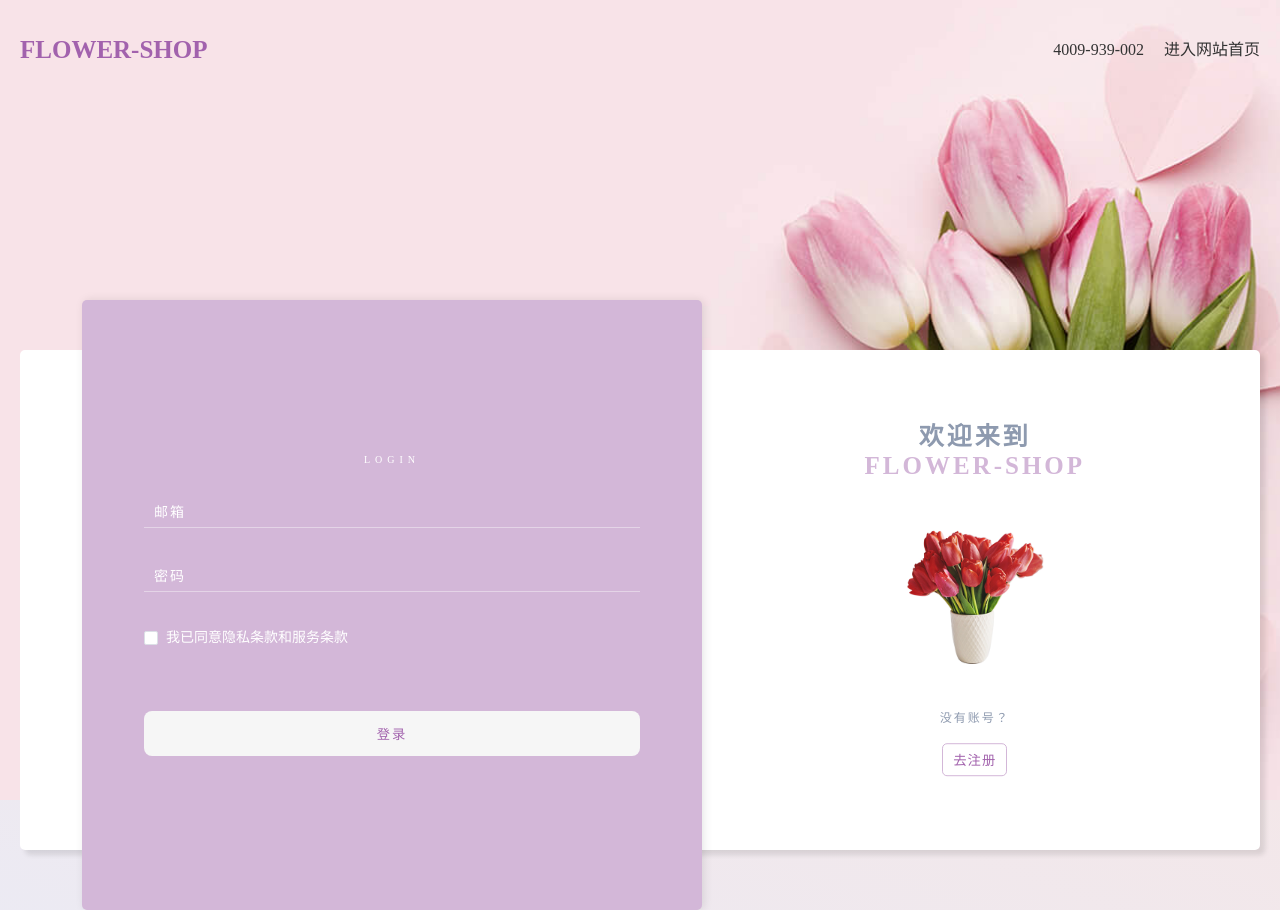
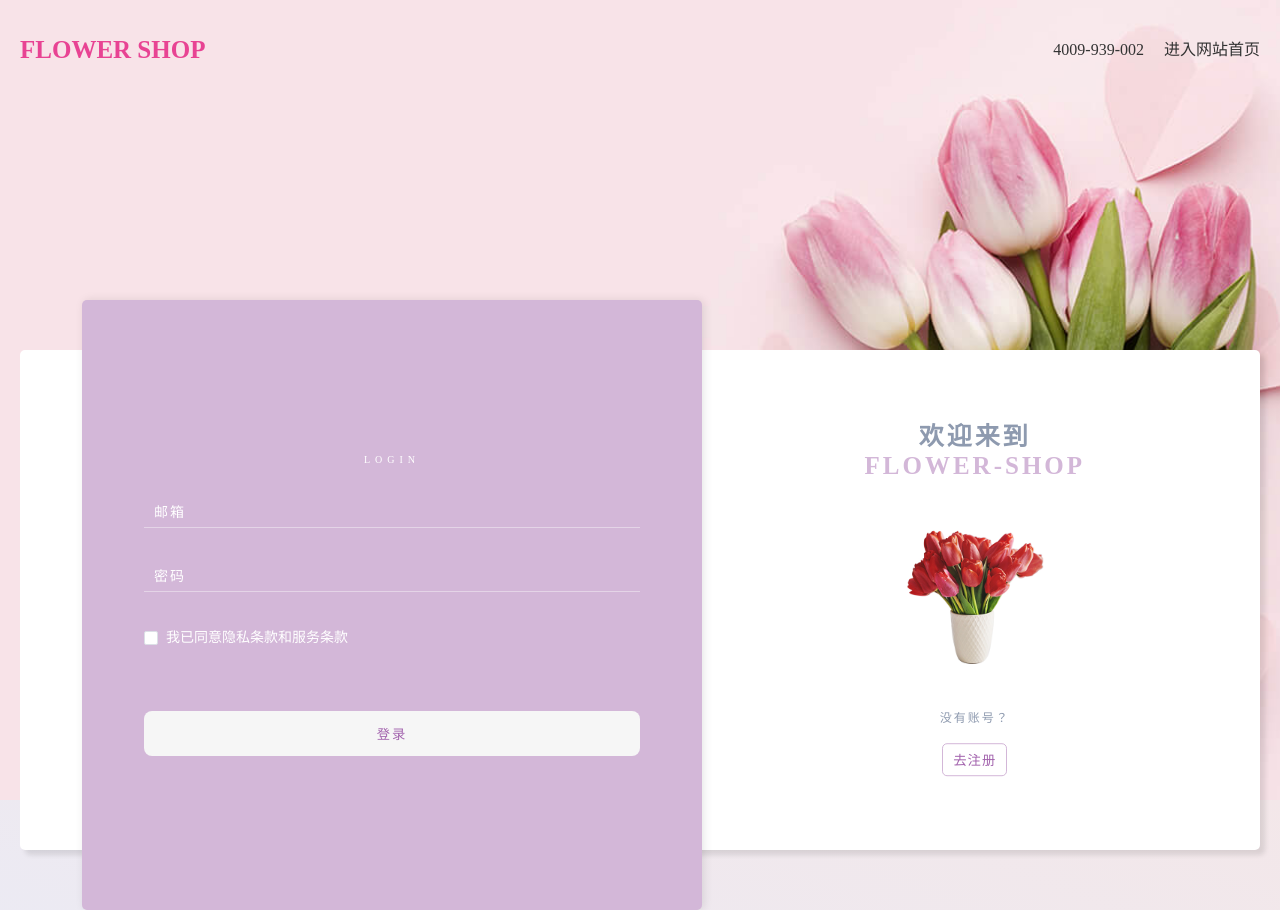
Before and after one commit to camille0401/vue-flower-shop-web, a Vue app: page /login in a window 1280 px wide. Built offline with nearby package versions, Linux system fonts and the light colour scheme; a small style sheet from the web is missing.

Commit message:
color-update

```diff
--- a/index.html
+++ b/index.html
@@ -1,12 +1,18 @@
-<!DOCTYPE html>
+<!doctype html>
 <html lang="">
   <head>
-    <meta charset="UTF-8">
-    <link rel="icon" href="/favicon.ico">
-    <meta name="viewport" content="width=device-width, initial-scale=1.0">
-    <title>FLOWER-SHOP</title>
-    <link rel="stylesheet" href="//at.alicdn.com/t/font_2143783_iq6z4ey5vu.css">
-    <link rel="stylesheet" href="//at.alicdn.com/t/c/font_4852366_0z89yqmuq6ni.css">
+    <meta charset="UTF-8" />
+    <link rel="icon" href="/favicon.ico" />
+    <meta name="viewport" content="width=device-width, initial-scale=1.0" />
+    <title>FLOWER SHOP</title>
+    <link
+      rel="stylesheet"
+      href="//at.alicdn.com/t/font_2143783_iq6z4ey5vu.css"
+    />
+    <link
+      rel="stylesheet"
+      href="//at.alicdn.com/t/c/font_4852366_0z89yqmuq6ni.css"
+    />
   </head>
   <body>
     <div id="app"></div>
--- a/src/components/FSLogo.vue
+++ b/src/components/FSLogo.vue
@@ -1,7 +1,7 @@
 <template>
     <h1 class="logo">
         <RouterLink to="/">
-            <span>FLOWER-SHOP</span>
+            <span>FLOWER SHOP</span>
         </RouterLink>
     </h1>
 </template>
--- a/src/main.js
+++ b/src/main.js
@@ -8,7 +8,7 @@ import { lazyImgPlugin } from "@/directives";
 
 const app = createApp(App);
 
-document.title="FLOWER-SHOP";
+document.title = "FLOWER SHOP";
 
 app.use(createPinia().use(piniaPluginPersistedstate));
 app.use(router);
--- a/src/styles/element/light.scss
+++ b/src/styles/element/light.scss
@@ -2,7 +2,7 @@
   $colors: (
     'primary': (
       // 主色
-      'base': #a262ad,
+      'base': #e84393,
     ),
     'success': (
       // 成功色
--- a/src/styles/variable.scss
+++ b/src/styles/variable.scss
@@ -6,7 +6,7 @@ $--font_light: 'Hiragino UD Serif W4 JIS2004', 'UD Reimin TC R', 'UD Reimin SC R
 $--font_go: "Yu Gothic", "Hiragino Kaku Gothic ProN", "Hiragino Kaku Gothic Pro", "Meiryo", sans-serif;
 $bodyBgColor: #FFFFFF;
 $HtmlElementColor: #FFEAEA;
-$fs-base-color: #a262ad;
+$fs-base-color: #e84393;
 $helpColor: #e26237;
 $sucColor: #1dc779;
 $warnColor: #ffb302;
--- a/src/views/Detail/index.vue
+++ b/src/views/Detail/index.vue
@@ -71,7 +71,7 @@
                             <el-input-number v-model="count" />
                             <!-- 按钮组件 -->
                             <div>
-                                <el-button size="large" class="btn" @click="handleAddCart">
+                                <el-button type="primary" size="large" class="btn" @click="handleAddCart">
                                     加入购物车
                                 </el-button>
                             </div>
--- a/src/views/Home/components/HomePanel.vue
+++ b/src/views/Home/components/HomePanel.vue
@@ -30,21 +30,24 @@ defineProps({
 <style scoped lang='scss'>
 .home-panel {
     .head {
-        padding: 40px 0;
         display: flex;
         align-items: flex-end;
+        padding: 20px 0;
+        margin: 20px auto;
+        background: rgba(255, 51, 153, .05);
 
         h3 {
             flex: 1;
             font-size: 3.2rem;
             font-weight: normal;
-            margin-left: 6px;
             height: 35px;
             line-height: 35px;
+            text-align: center;
+            color: #333;
 
             small {
                 font-size: 1.6rem;
-                color: #999;
+                color: $fs-base-color;
                 margin-left: 20px;
             }
         }
--- a/src/views/Login/index1.vue
+++ b/src/views/Login/index1.vue
@@ -185,6 +185,7 @@ const doLogin = () => {
       font-size: 1.4rem;
       color: $fs-base-color;
       letter-spacing: -5px;
+      font-weight: 600;
     }
 
     .tel {
```
